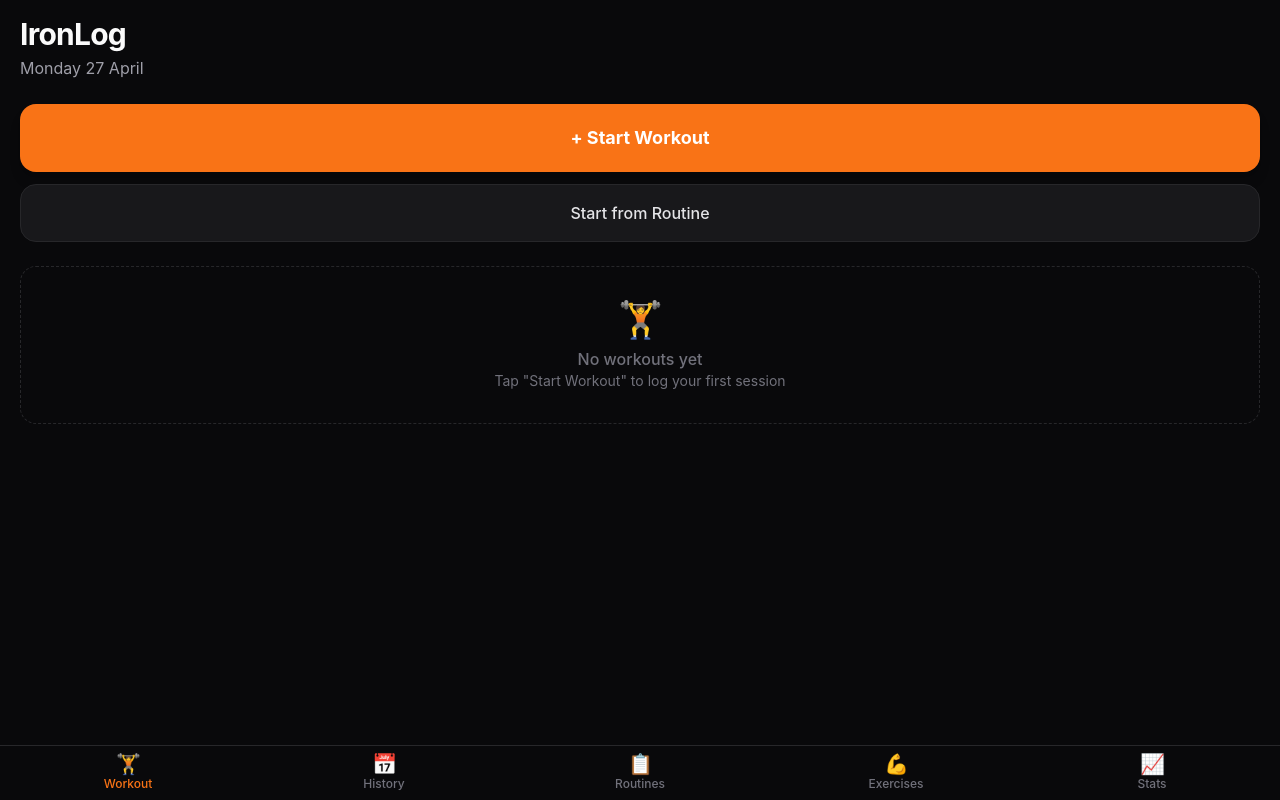
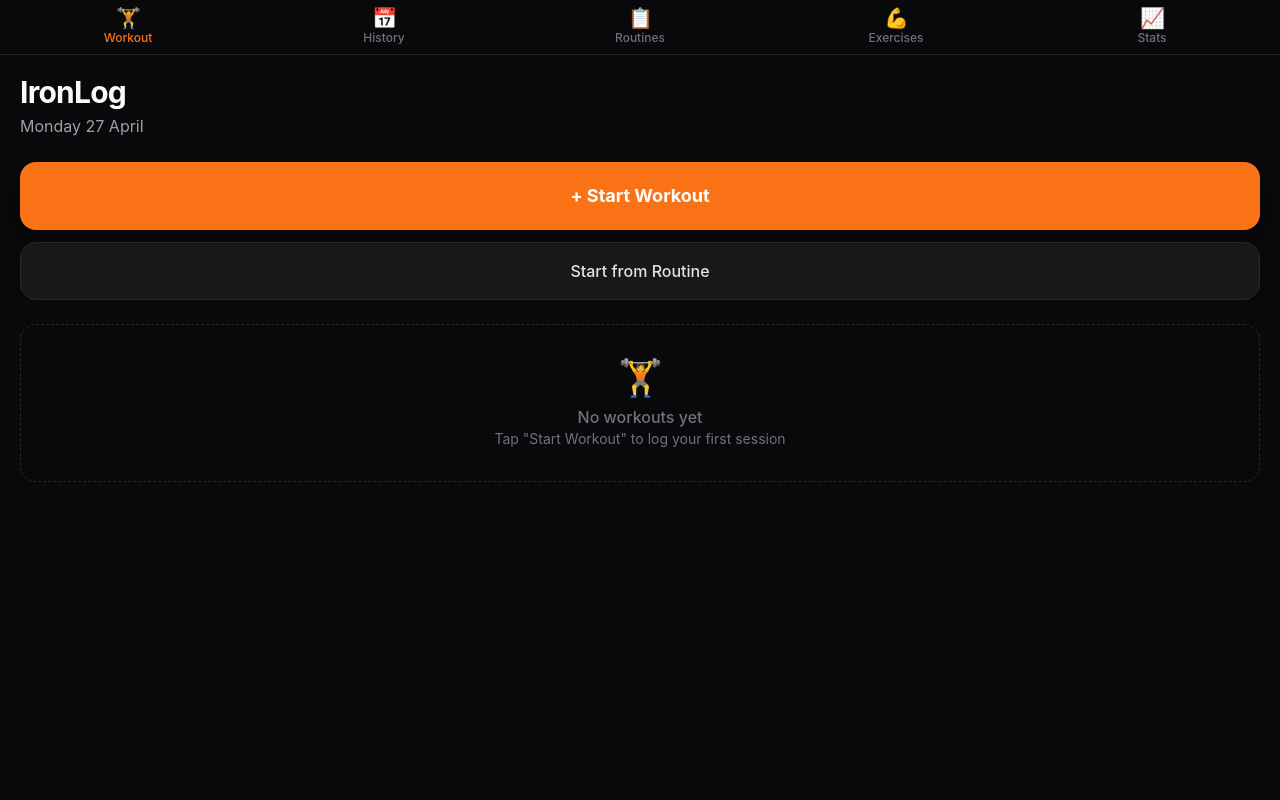
Before and after one commit to DirtyDario/IronLog, a SvelteKit app: page / in a window 1280 px wide. Built offline with nearby package versions, Linux system fonts and the light colour scheme.

Commit message:
fix: tab bar at top below status bar, content padded below it

```diff
--- a/src/routes/+layout.svelte
+++ b/src/routes/+layout.svelte
@@ -24,10 +24,6 @@
 	}
 </script>
 
-<main id="app-content">
-	{@render children()}
-</main>
-
 <nav id="tab-bar">
 	<div class="flex">
 		{#each tabs as tab}
@@ -44,3 +40,7 @@
 		{/each}
 	</div>
 </nav>
+
+<main id="app-content">
+	{@render children()}
+</main>
--- a/src/routes/layout.css
+++ b/src/routes/layout.css
@@ -17,23 +17,22 @@
 	-webkit-tap-highlight-color: transparent;
 }
 
-/* Tab bar — fixed to bottom, above home indicator */
+/* Tab bar — fixed to TOP, sits below status bar */
 #tab-bar {
 	position: fixed;
-	bottom: 0;
+	top: 0;
 	left: 0;
 	right: 0;
 	z-index: 100;
 	background: #09090b;
-	border-top: 1px solid #27272a;
-	/* Push content above the iPhone home indicator */
-	padding-bottom: env(safe-area-inset-bottom, 16px);
+	border-bottom: 1px solid #27272a;
+	padding-top: env(safe-area-inset-top, 44px);
 }
 
-/* Content — normal flow, padded top for status bar, bottom for tab bar */
+/* Content — starts below tab bar */
 #app-content {
-	padding-top: env(safe-area-inset-top, 44px);
-	padding-bottom: calc(58px + env(safe-area-inset-bottom, 16px));
+	padding-top: calc(58px + env(safe-area-inset-top, 44px));
+	padding-bottom: env(safe-area-inset-bottom, 16px);
 	min-height: 100dvh;
 }
 
```
